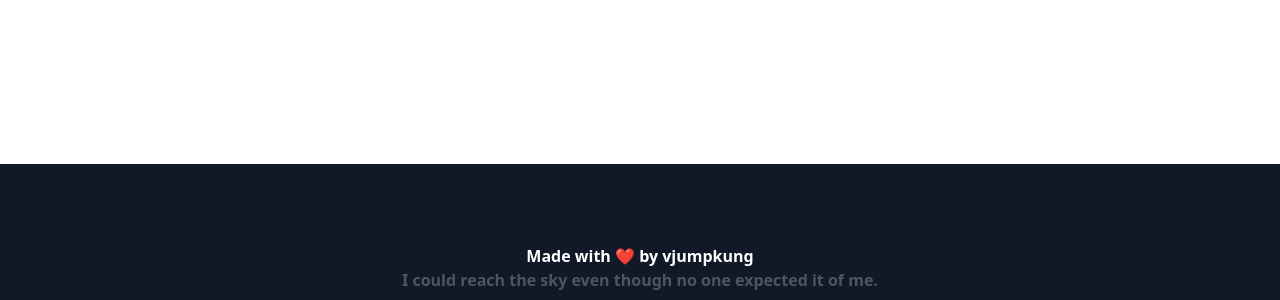
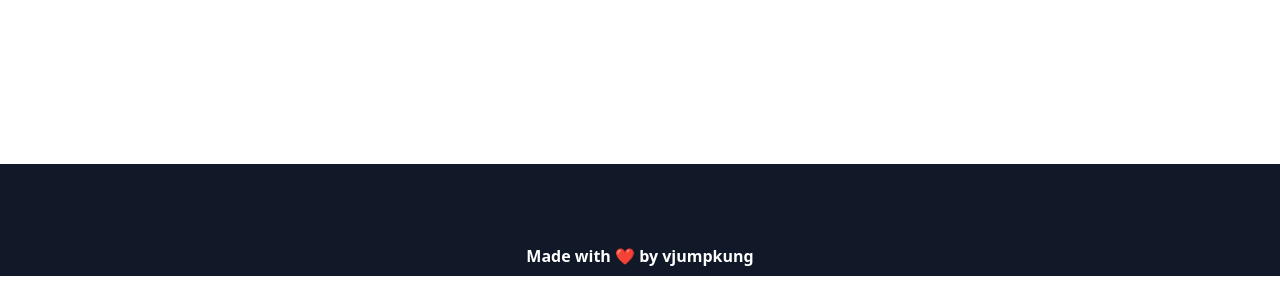
Before and after one commit to Vjumpkung/vjumpkung-website, a Next.js app: page / in a window 1280 px wide. Shown: the part 1296-1596 px from the top of the page. After the commit the page ends 1572 px from the top, so only its background shows below. Built offline with nearby package versions, Linux system fonts and the light colour scheme.

Commit message:
remove footer text

```diff
--- a/src/components/Footer.tsx
+++ b/src/components/Footer.tsx
@@ -5,9 +5,6 @@ export default function Footer() {
         <p className="text-center font-bold text-white">
           Made with ❤️ by vjumpkung
         </p>
-        <p className="text-center font-bold text-gray-600">
-          I could reach the sky even though no one expected it of me.
-        </p>
       </div>
     </footer>
   );
```
